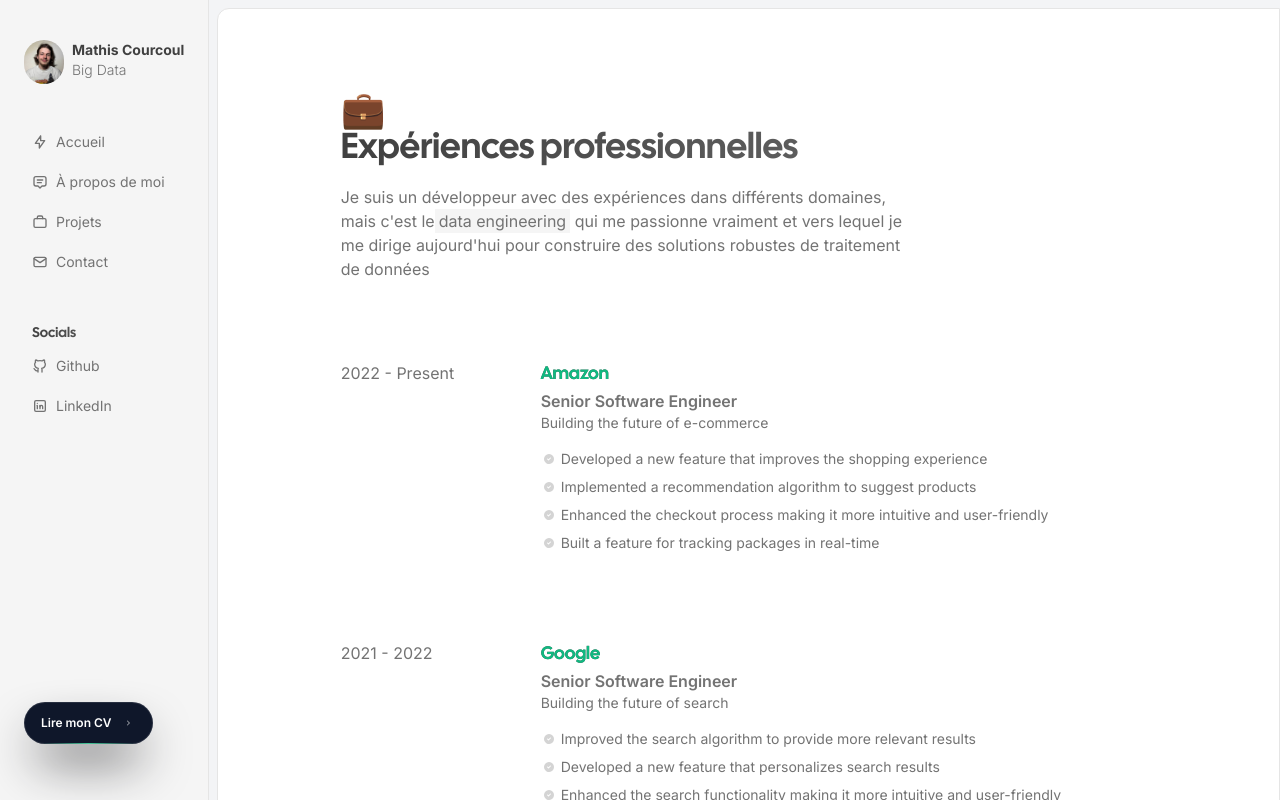
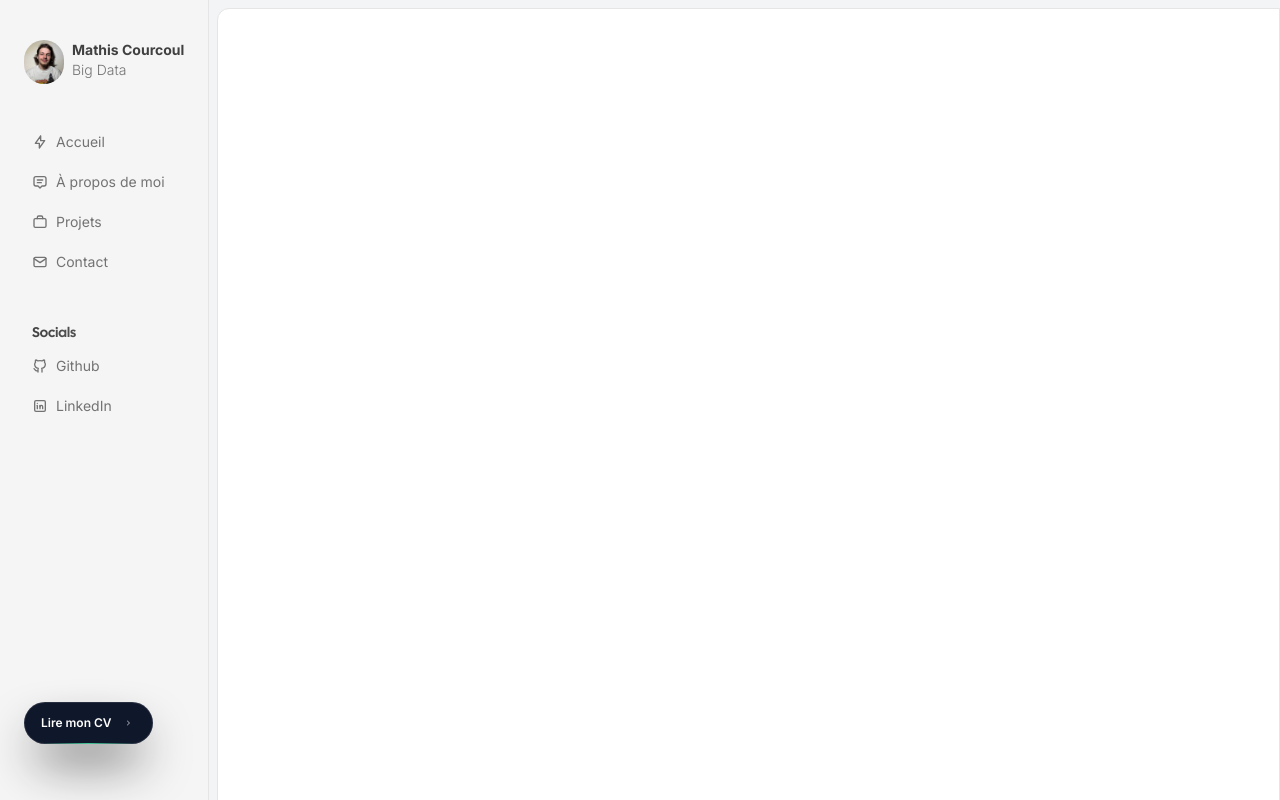
Before and after one commit to mathiscrcl/portfolio, a Next.js app: page /resume in a window 1280 px wide. Built offline with nearby package versions, Linux system fonts and the light colour scheme.

Commit message:
fix : resume page

```diff
--- a/src/app/resume/page.tsx
+++ b/src/app/resume/page.tsx
@@ -1,21 +1,15 @@
 import { Container } from "@/components/Container";
-import { Heading } from "@/components/Heading";
-import { Highlight } from "@/components/Highlight";
-import { Paragraph } from "@/components/Paragraph";
-import { Products } from "@/components/Products";
-import { WorkHistory } from "@/components/WorkHistory";
-import Image from "next/image";
 
 export default function Home() {
   return (
     <Container>
-      <span className="text-4xl">💼</span>
-      <Heading className="font-black">Expériences professionnelles</Heading>
-      <Paragraph className="max-w-xl mt-4">
-        Je suis un développeur avec des expériences dans différents domaines, mais c&apos;est le
-        <Highlight>data engineering</Highlight> qui me passionne vraiment et vers lequel je me dirige aujourd&apos;hui pour construire des solutions robustes de traitement de données
-      </Paragraph>
-      <WorkHistory />
+      <div className="w-full h-[800px]">
+        <iframe
+          src="/CV_Mathis_Courcoul.pdf"
+          title="CV"
+          className="w-full h-full border-0 rounded-md"
+        />
+      </div>
     </Container>
   );
 }
```
